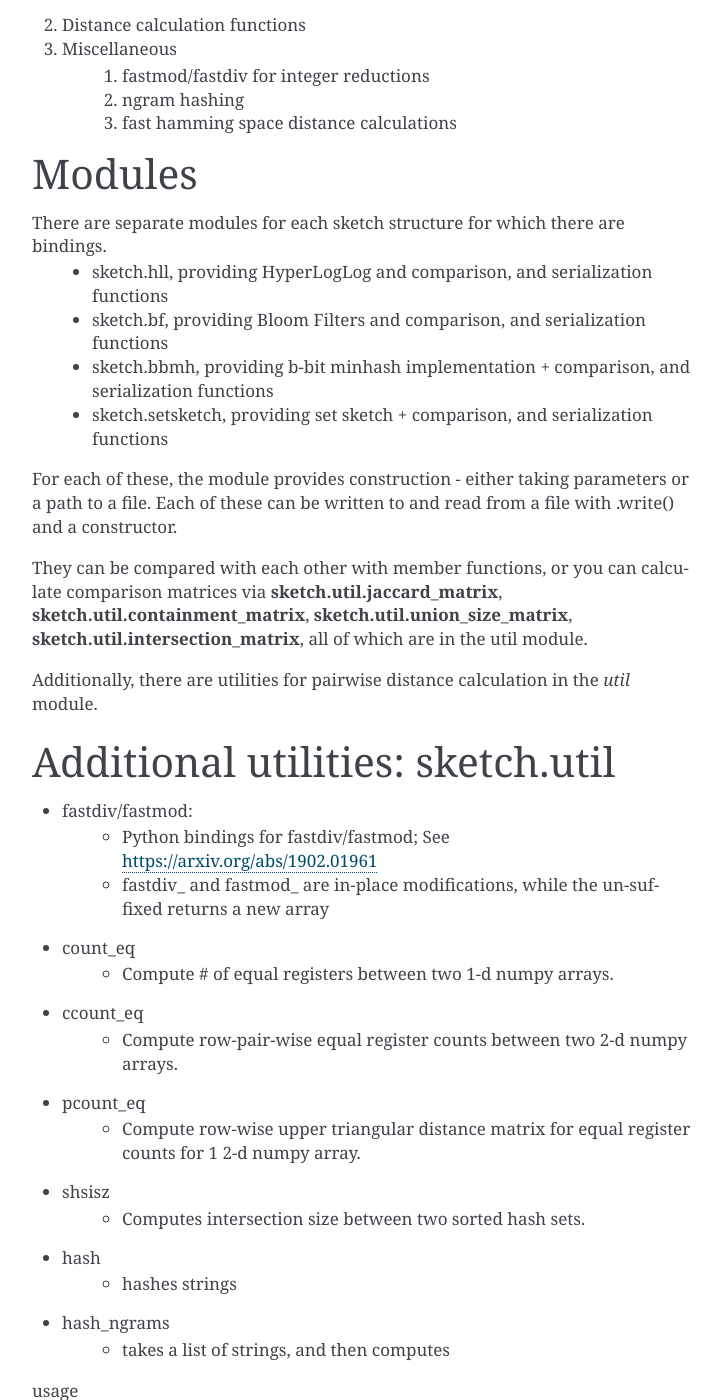
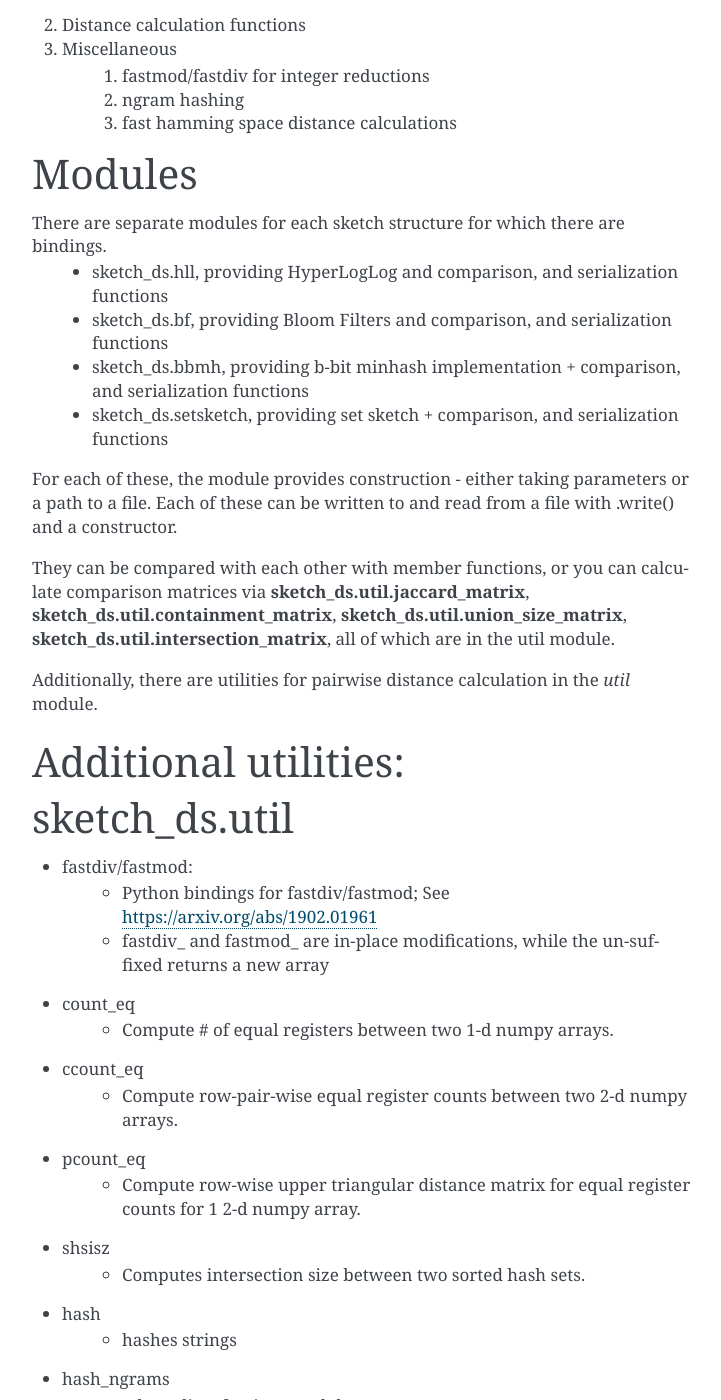
Before and after one commit to dnbaker/sketch, a Sphinx documentation site: the page built from docs/source/index.rst, in a window 1280 px wide and 1400 px high, scrolled down 950 px. Shown: the whole window, without its empty margins (388-1109 px from the left). Built offline with Sphinx 7.4.7, drawn with Linux system fonts in a browser that asks for light colours; some of the changed text lies outside the part shown.

```diff
--- a/docs/source/index.rst
+++ b/docs/source/index.rst
@@ -27,8 +27,8 @@ One-line installation::
 
 At this point, you will simply import sketch from python::
 
-    import sketch
-    HLL = sketch.hll.hll
+    import sketch_ds
+    HLL = sketch_ds.hll.hll
     h = HLL(10)
     for i in range(10000): h.addh(i)
     print("Estimated cardinality: %f" % h.report())
@@ -56,22 +56,22 @@ Features
 Modules
 ========
 There are separate modules for each sketch structure for which there are bindings.
- * sketch.hll, providing HyperLogLog and comparison, and serialization functions
- * sketch.bf, providing Bloom Filters and comparison, and serialization functions
- * sketch.bbmh, providing b-bit minhash implementation + comparison, and serialization functions
- * sketch.setsketch, providing set sketch + comparison, and serialization functions
+ * sketch_ds.hll, providing HyperLogLog and comparison, and serialization functions
+ * sketch_ds.bf, providing Bloom Filters and comparison, and serialization functions
+ * sketch_ds.bbmh, providing b-bit minhash implementation + comparison, and serialization functions
+ * sketch_ds.setsketch, providing set sketch + comparison, and serialization functions
 
 
 For each of these, the module provides construction - either taking parameters or a path to a file.
 Each of these can be written to and read from a file with .write() and a constructor.
 
 They can be compared with each other with member functions, or you can calculate comparison matrices via
-**sketch.util.jaccard\_matrix**, **sketch.util.containment\_matrix**, **sketch.util.union\_size\_matrix**, **sketch.util.intersection_matrix**, all of which are in the util module.
+**sketch_ds.util.jaccard\_matrix**, **sketch_ds.util.containment\_matrix**, **sketch_ds.util.union\_size\_matrix**, **sketch_ds.util.intersection_matrix**, all of which are in the util module.
 
 Additionally, there are utilities for pairwise distance calculation in the `util` module.
 
 
-Additional utilities: sketch.util
+Additional utilities: sketch_ds.util
 =====================
 
 * fastdiv/fastmod:
```
Also changed, not shown: README.md (+4 -2 lines), demo/python/README.md.
